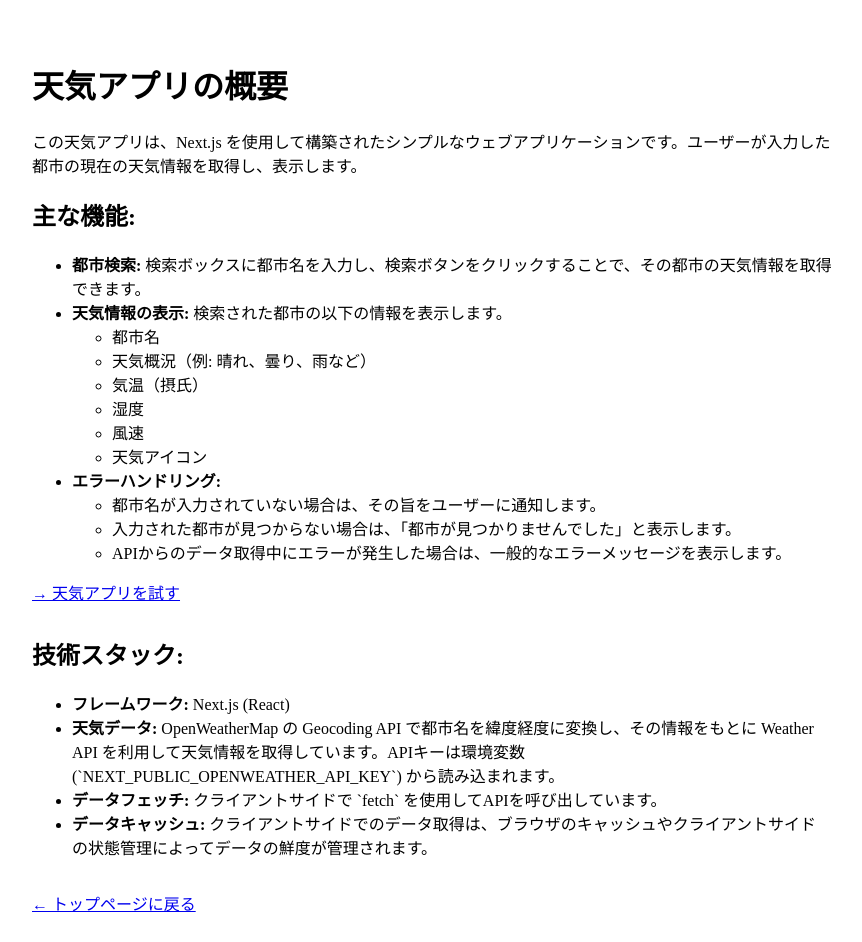
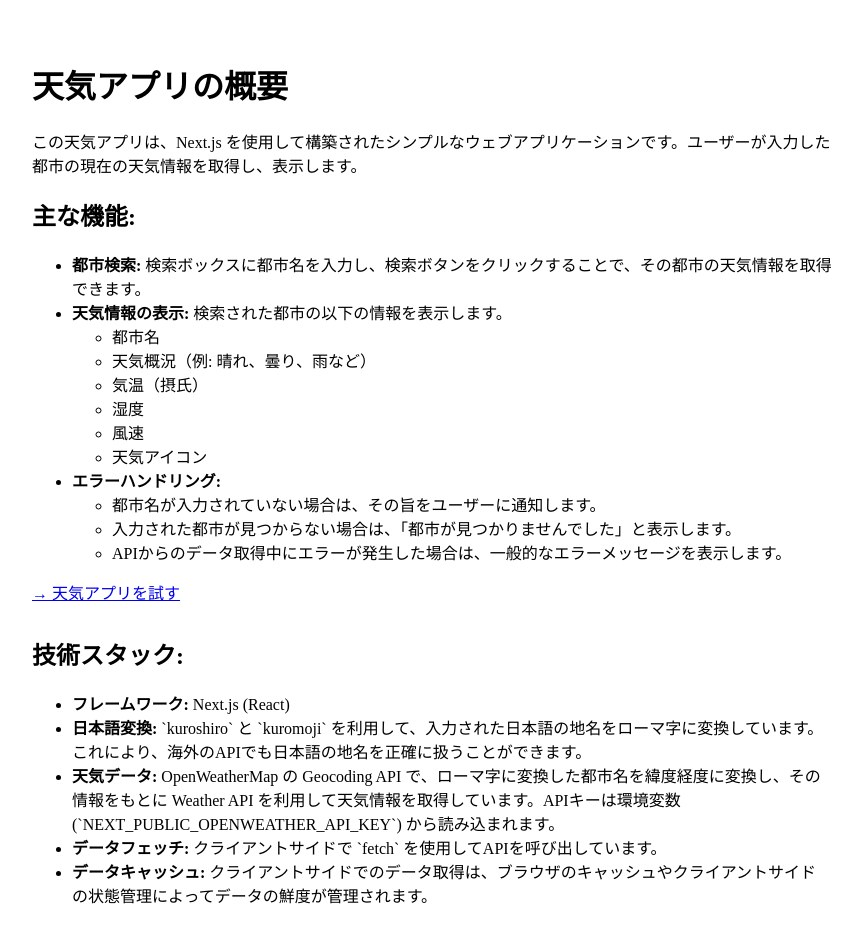
Before and after one commit to nayutarou/akira-practices, a Next.js app: page /weather-demos/summary in a window 1280 px wide. Shown: the top 942 px of the page, without its empty margins (208-1070 px from the left). Built offline with nearby package versions, Linux system fonts and the light colour scheme.

Commit message:
summaryの修正

```diff
--- a/app/weather-demos/summary/page.tsx
+++ b/app/weather-demos/summary/page.tsx
@@ -40,7 +40,8 @@ export default function WeatherSummaryPage() {
         <h2>技術スタック:</h2>
         <ul>
           <li><strong>フレームワーク:</strong> Next.js (React)</li>
-          <li><strong>天気データ:</strong> OpenWeatherMap の Geocoding API で都市名を緯度経度に変換し、その情報をもとに Weather API を利用して天気情報を取得しています。APIキーは環境変数 (`NEXT_PUBLIC_OPENWEATHER_API_KEY`) から読み込まれます。</li>
+          <li><strong>日本語変換:</strong> `kuroshiro` と `kuromoji` を利用して、入力された日本語の地名をローマ字に変換しています。これにより、海外のAPIでも日本語の地名を正確に扱うことができます。</li>
+          <li><strong>天気データ:</strong> OpenWeatherMap の Geocoding API で、ローマ字に変換した都市名を緯度経度に変換し、その情報をもとに Weather API を利用して天気情報を取得しています。APIキーは環境変数 (`NEXT_PUBLIC_OPENWEATHER_API_KEY`) から読み込まれます。</li>
           <li><strong>データフェッチ:</strong> クライアントサイドで `fetch` を使用してAPIを呼び出しています。</li>
           <li><strong>データキャッシュ:</strong> クライアントサイドでのデータ取得は、ブラウザのキャッシュやクライアントサイドの状態管理によってデータの鮮度が管理されます。</li>
         </ul>
```
